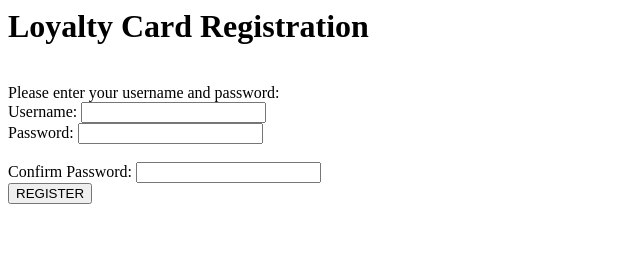
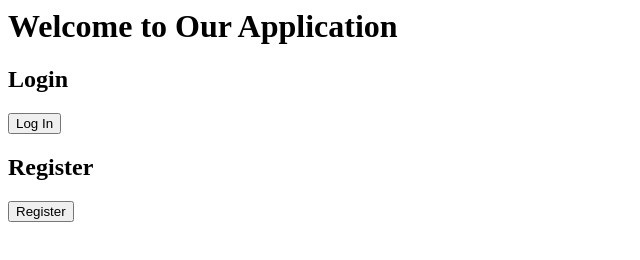
Before and after one commit to FTouray/LoyaltyCardApplication, a plain HTML site: page LoyaltyCardApp/index.html in a window 1280 px wide. Shown: the whole page, without its empty margins (0-640 px from the left). Drawn offline with Linux system fonts and the light colour scheme.

Commit message:
Gives them the option to register or login

```diff
--- a/LoyaltyCardApp/index.html
+++ b/LoyaltyCardApp/index.html
@@ -1,22 +1,18 @@
 <html>
+  <head>
+    <title>Loaylty Card Application</title>
+  </head>
+  <body>
+    <h1>Welcome to Our Application</h1>
 
-<head><title> Register for A Loyalty Card</title></head>
+    <h2>Login</h2>
+    <form action="UserLogin.html">
+      <button type="submit">Log In</button>
+    </form>
 
-<body>
-    <h1>Loyalty Card Registration</h1>
-    <br/>
-Please enter your username and password: <br/>
-
-<form action = "registerLoyaltyCard" >
-
-Username: <input type="text" name = "username"/><br/>
-Password: <input type="password" name = "password"/><br/>
-<br>
-Confirm Password: <input type ="password" name = "confirmPassword"/><br/>
-<input type="submit" value = "REGISTER"/>
-
-</form>
-
-
-</body>
+    <h2>Register</h2>
+    <form action="UserRegistration.html">
+      <button type="submit">Register</button>
+    </form>
+  </body>
 </html>
```
